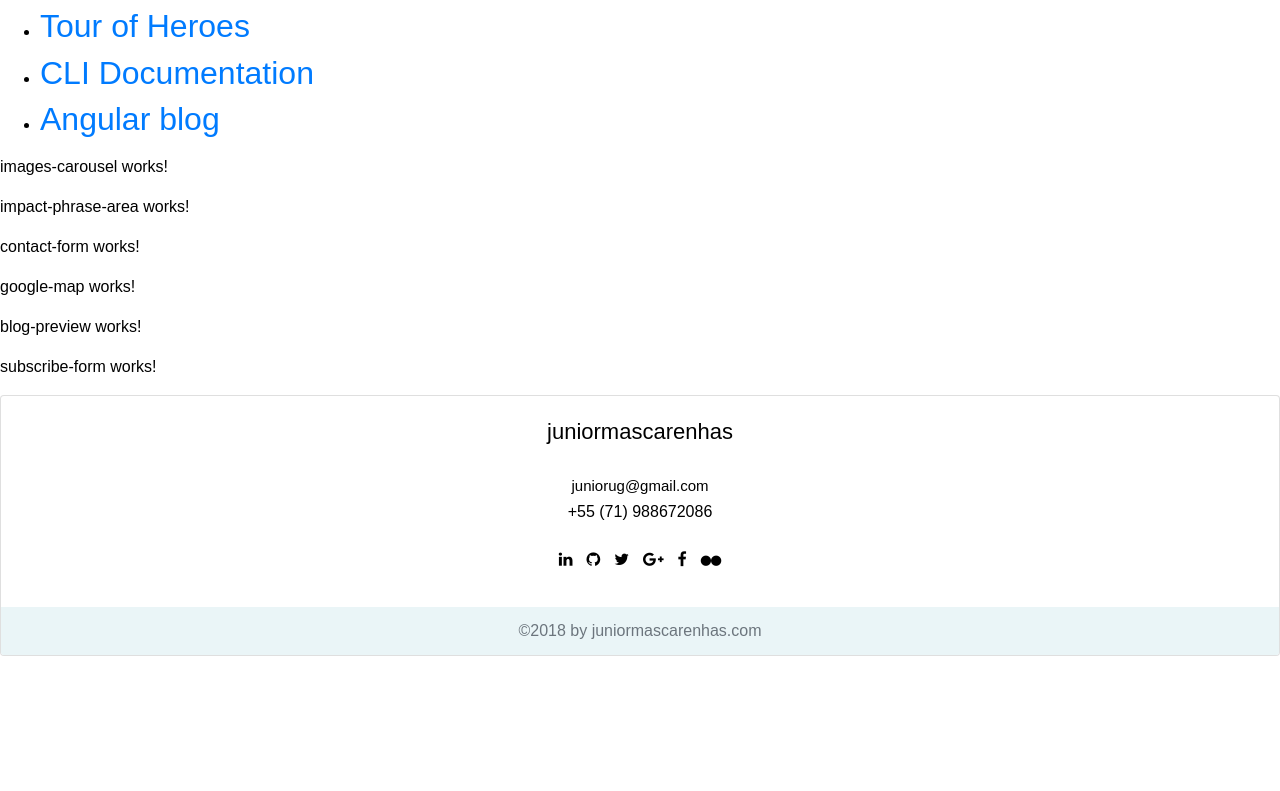
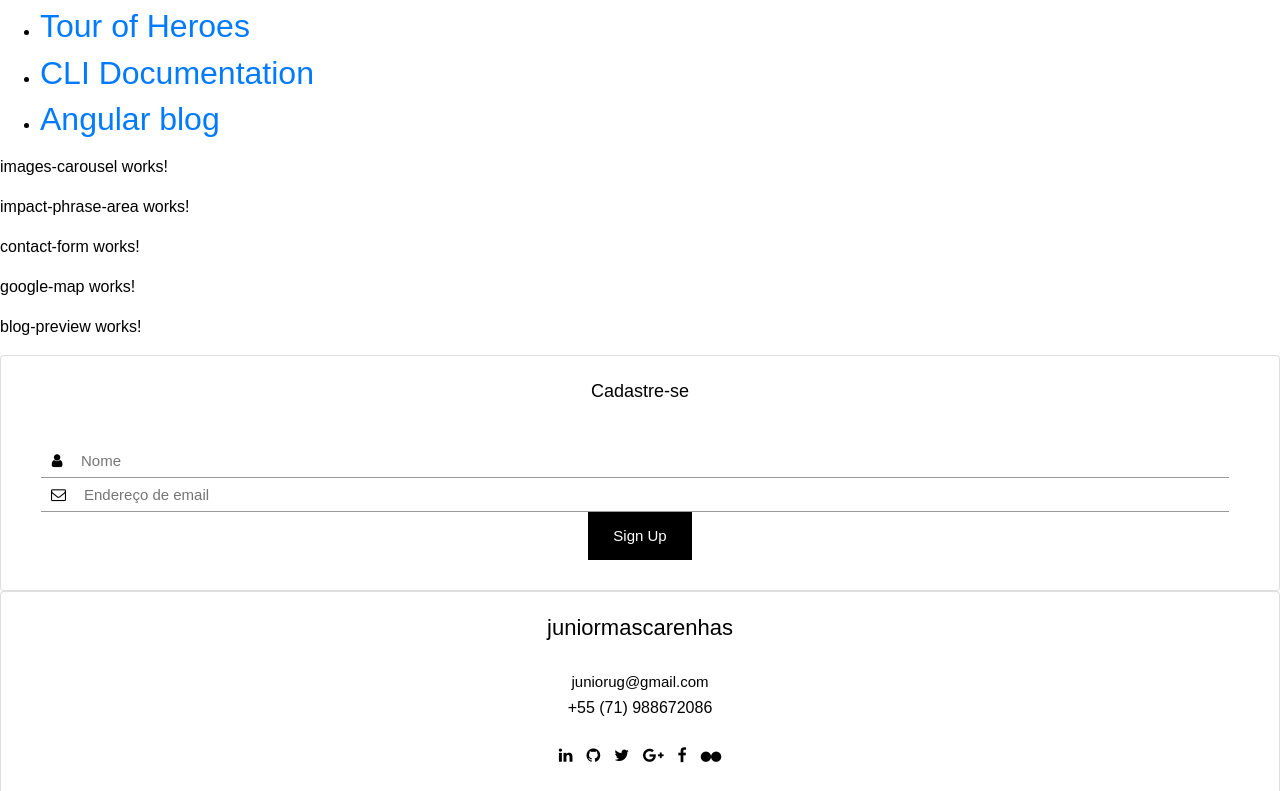
Before and after one commit to juniorug/juniormascarenhas, an Angular app: page /home in a window 1280 px wide. Shown: the part 501-1292 px from the top of the page. Before the commit the page ends 1157 px from the top, so only its background shows below. Built offline with nearby package versions, Linux system fonts and the light colour scheme; a small style sheet from the web is missing.

Commit message:
starting signup form

```diff
--- a/src/app/home/subscribe-form/subscribe-form.component.html
+++ b/src/app/home/subscribe-form/subscribe-form.component.html
@@ -1,3 +1,56 @@
-<p>
-  subscribe-form works!
-</p>
+<div class="card text-center classic layout-horizontal ">
+  <div class="card-body">
+    <h5 class="card-title">Cadastre-se
+    </h5>
+
+
+
+
+    <div aria-label="Subscribe" class="collectable-info align-body-left" ng-class="main.getBodyAlignment()" role="form">
+      <!-- / name -->
+      <!-- ngIf: main.settings.generalSettings.collectName --><div class="field field--name ng-scope" ng-class="main.getInvalid('subscriberName')" ng-if="main.settings.generalSettings.collectName">
+      <div class="field__label ng-binding">Nome</div>
+      <i class="field__icon fa fa-user"></i>
+      <input aria-label="Nome" class="field__input ng-pristine ng-untouched ng-invalid ng-invalid-required ng-valid-pattern" name="subscriberName" ng-model="main.subscriberName" ng-pattern="/(?!<[^>]+>).*/gi" ng-required="main.settings.generalSettings.nameRequired" placeholder="Nome" size="1" required="required">
+      </div><!-- end ngIf: main.settings.generalSettings.collectName -->
+      <!-- / phone prefix -->
+      <!-- ngIf: main.generalSettings.collectPhone -->
+      <!-- / phone number -->
+      <!-- ngIf: main.generalSettings.collectPhone -->
+      <!-- / email -->
+      <div class="field field--email" ng-class="main.getInvalid('subscriberEmail')">
+      <div class="field__label ng-binding">Email</div>
+      <i class="field__icon fa fa-envelope-o"></i>
+      <input aria-label="Endereço de email" class="field__input ng-pristine ng-untouched ng-invalid ng-invalid-required ng-valid-pattern" name="subscriberEmail" ng-model="main.subscriberEmail" ng-pattern="/^\b[a-zA-Z0-9.!#$%&amp;’*+\/=?^_`{|}~-]{1,50}@[a-zA-Z0-9-]{1,50}(?:\.[a-zA-Z0-9-]{2,20})+$/" placeholder="Endereço de email" required="" size="1">
+      </div>
+      <!-- ngIf: main.gdpr.requireConsent && (main.getLayout() === 'layout-vertical' || main.getLayout() === 'layout-old-horizontal') -->
+      <button class="button subscribe-button" ng-click="main.subscribe()" ng-disabled="main.isPreview()">
+      <!-- ngIf: main.isInPopup() -->
+      <!-- ngIf: !main.isInPopup() -->
+        <span ng-if="!main.isInPopup()" class="ng-binding ng-scope" style="color: white;">
+          Sign Up
+        </span><!-- end ngIf: !main.isInPopup() -->
+      </button>
+      </div>
+
+
+
+
+
+
+
+
+
+
+
+
+
+
+
+
+
+
+
+
+  </div>
+</div>
--- a/src/app/home/subscribe-form/subscribe-form.component.scss
+++ b/src/app/home/subscribe-form/subscribe-form.component.scss
@@ -0,0 +1,112 @@
+h5 {
+    color: rgba(0,0,0,1);
+    font: normal normal normal 18px/1.75em raleway,sans-serif;
+}
+
+.classic.layout-horizontal .collectable-info {
+    padding: 25px 20px 10px;
+    -webkit-flex-wrap: nowrap;
+    -ms-flex-wrap: nowrap;
+    flex-wrap: nowrap;
+}
+
+.field {
+    margin-bottom: 0;
+    margin-right: 10px;
+}
+
+.classic.layout-horizontal .field {
+    margin-bottom: 0;
+    margin-right: 10px;
+}
+
+.classic .field, .elegant .field, .strip .field__input, .postcard .field__input, .headline .field__input {
+    border-width: 0.4918032786885246px;
+    border-color: rgba(0,0,0,1);
+    background-color: rgba(255,255,255,0);
+    color: rgba(0,0,0,1);
+    font: normal normal normal 15px/1.875em raleway,sans-serif;
+}
+
+.classic .field {
+    border: 0;
+    border-bottom: 1px solid #999;
+    margin-bottom: 13px;
+    background: 0 0!important;
+}
+
+.layout-horizontal .field {
+    -webkit-flex-wrap: nowrap;
+    -ms-flex-wrap: nowrap;
+    flex-wrap: nowrap;
+    -webkit-flex: 1 0 100px;
+    -ms-flex: 1 0 100px;
+    flex: 1 0 100px;
+    align-items: center;
+    display: -webkit-flex;
+}
+.classic .field__icon {
+    -webkit-flex-basis: 12px;
+    -ms-flex-preferred-size: 12px;
+    flex-basis: 12px;
+    text-align: center;
+    margin: 0 10px;
+}
+
+.classic input:not(.explicit-consent-checkbox) {
+    padding: 8px;
+    border: 0;
+    background: 0 0;
+}
+.layout-horizontal .field__label {
+    display: none;
+}
+
+.field__input {
+    display: flex;
+    -webkit-align-items: center;
+    -ms-flex-align: center;
+    align-items: center;
+    -webkit-justify-content: space-between;
+    -ms-flex-pack: justify;
+    justify-content: space-between;
+    -webkit-flex: 1;
+    -ms-flex: 1;
+    flex: 1;
+    width: 100%;
+    height: 100%;
+    border-radius: 0;
+}
+
+input {
+    background: 0 0;
+    text-overflow: ellipsis;
+    -webkit-appearance: none;
+    -moz-appearance: none;
+    appearance: none;
+}
+.classic.layout-horizontal .subscribe-button {
+    -webkit-flex: 0 1 auto;
+    -ms-flex: 0 1 auto;
+    flex: 0 1 auto;
+    border-radius: 0;
+    background-color: rgba(0,0,0,1) !important;
+    border-color: rgba(0,0,0,1);
+    border-width: 0.4918032786885246px;
+    color: rgba(255,255,255,1);
+    font: normal normal normal 15px/1.875em raleway,sans-serif;
+    margin: 0;
+    padding: 9px 24px;
+    border-style: solid;
+    -webkit-appearance: none;
+    white-space: nowrap;
+    cursor: pointer;
+}
+
+.subscribe-button {
+    background-color: rgba(0,0,0,1) !important;
+    border-color: rgba(0,0,0,1);
+    border-width: 0.4918032786885246px;
+    color: rgba(255,255,255,1) !important;
+    font: normal normal normal 15px/1.875em raleway,sans-serif;
+}
```
